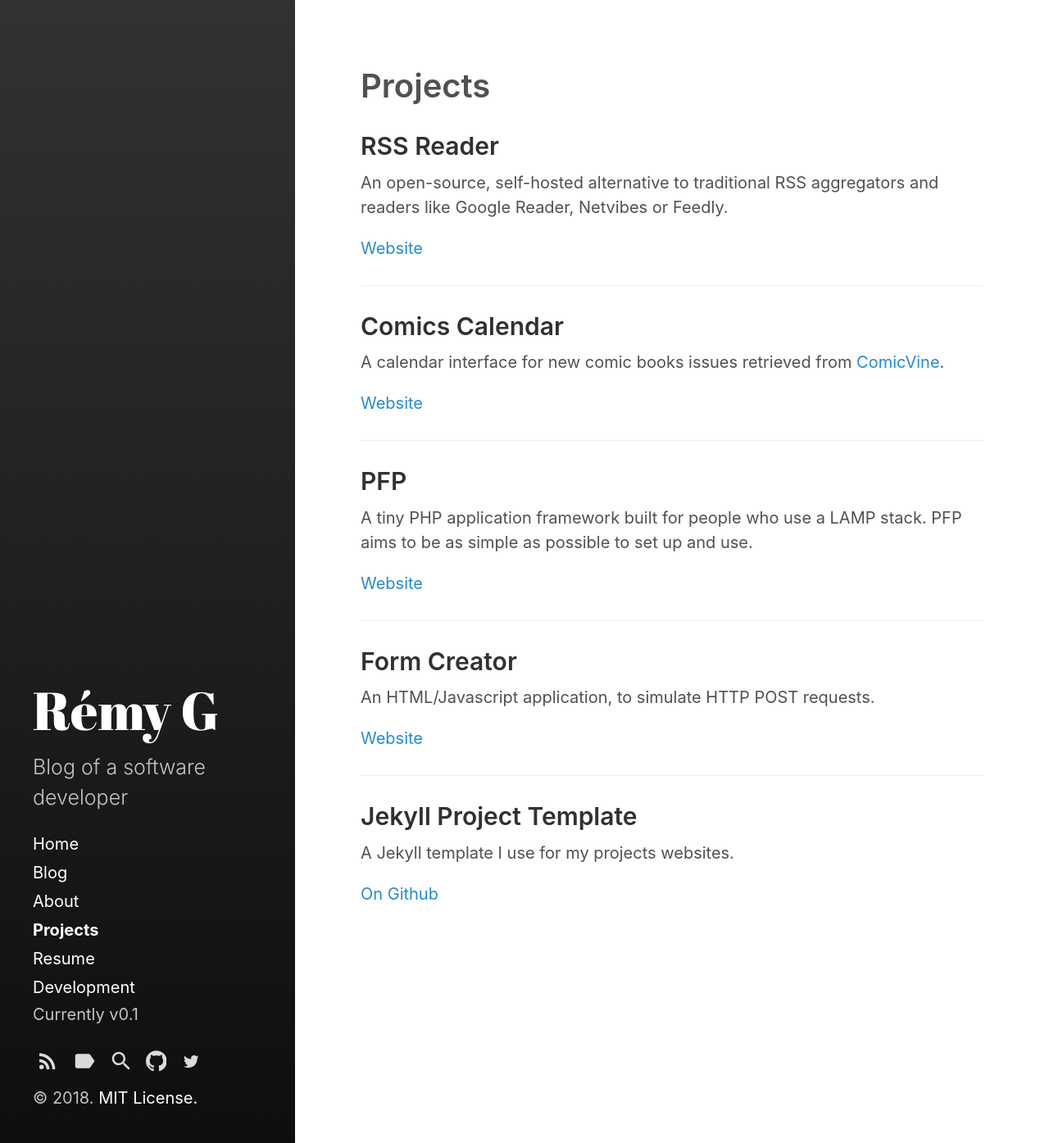
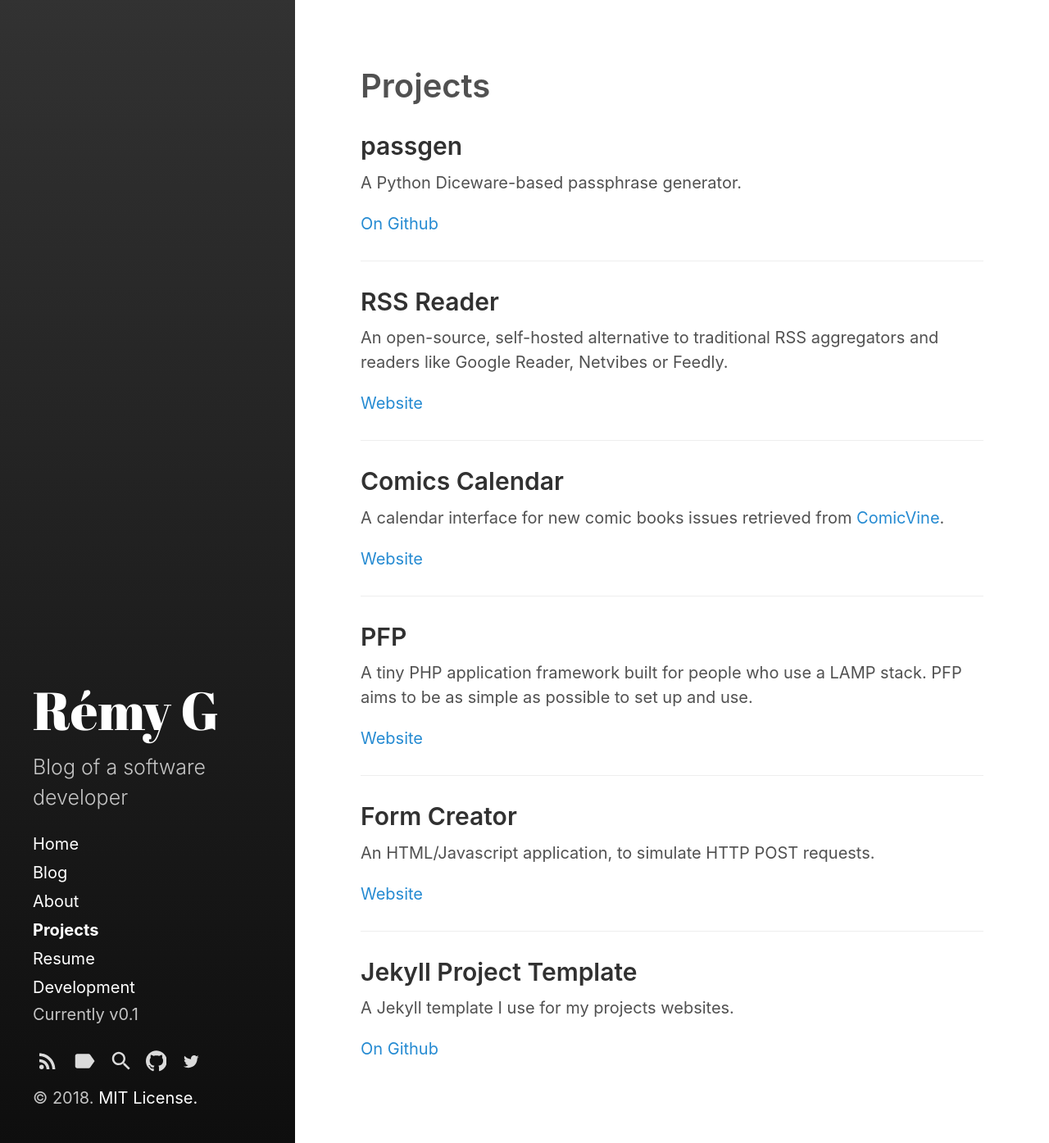
Before and after one commit to RemyG/remyg.ovh, a Jekyll site: the page built from site/_pages/projects.md, in a window 1280 px wide. Shown: the whole page at 82% size. Built offline with Jekyll 4.4.1, drawn with Linux system fonts in a browser that asks for light colours; comment, search, counter and statistics services are not loaded.

Commit message:
New project - Passgen

```diff
--- a/site/_pages/projects.md
+++ b/site/_pages/projects.md
@@ -4,6 +4,14 @@ title: Projects
 sidebar_link: true
 permalink: "/projects/"
 ---
+
+## passgen
+
+A Python Diceware-based passphrase generator.
+
+[On Github](https://github.com/RemyG/passgen)
+
+***
 
 ## RSS Reader
 
```
